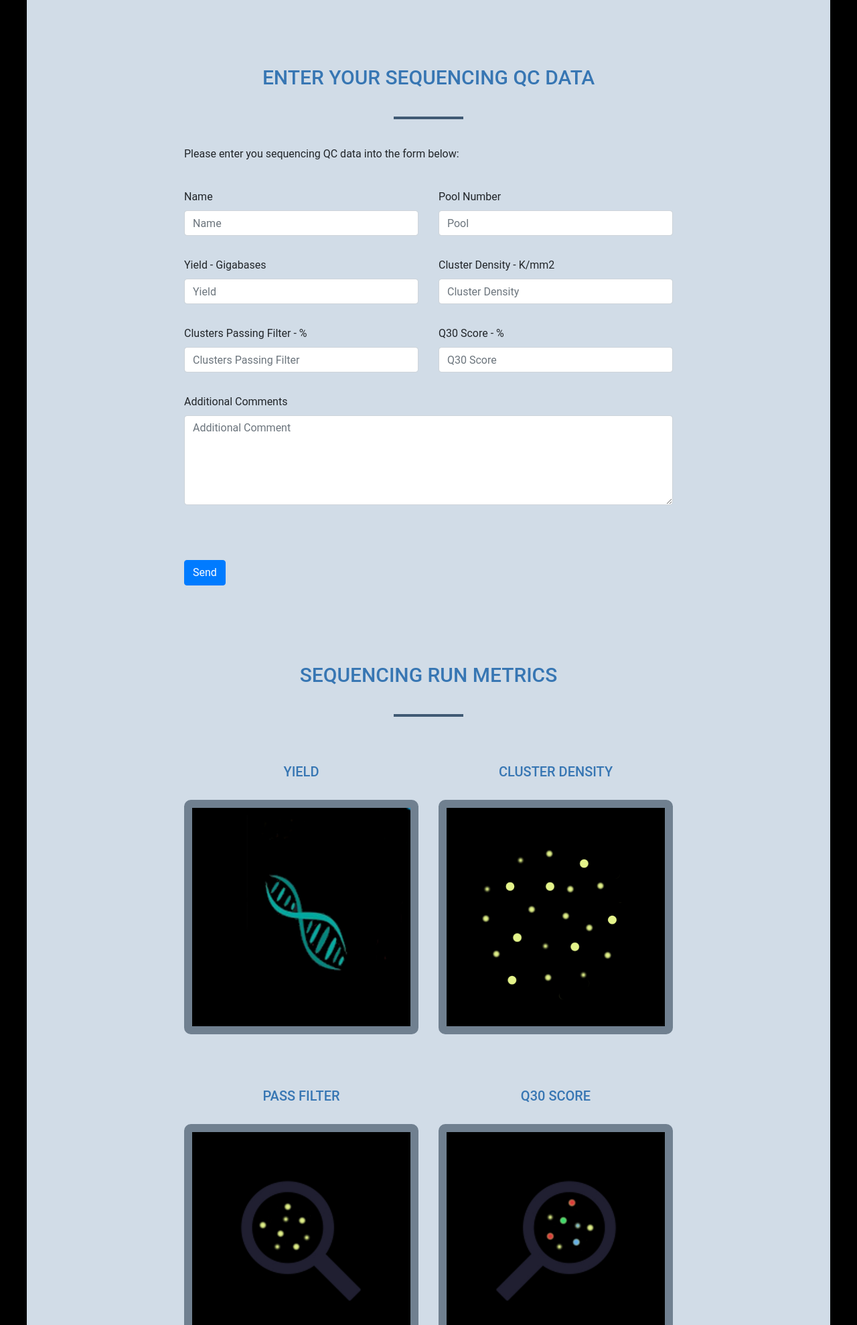
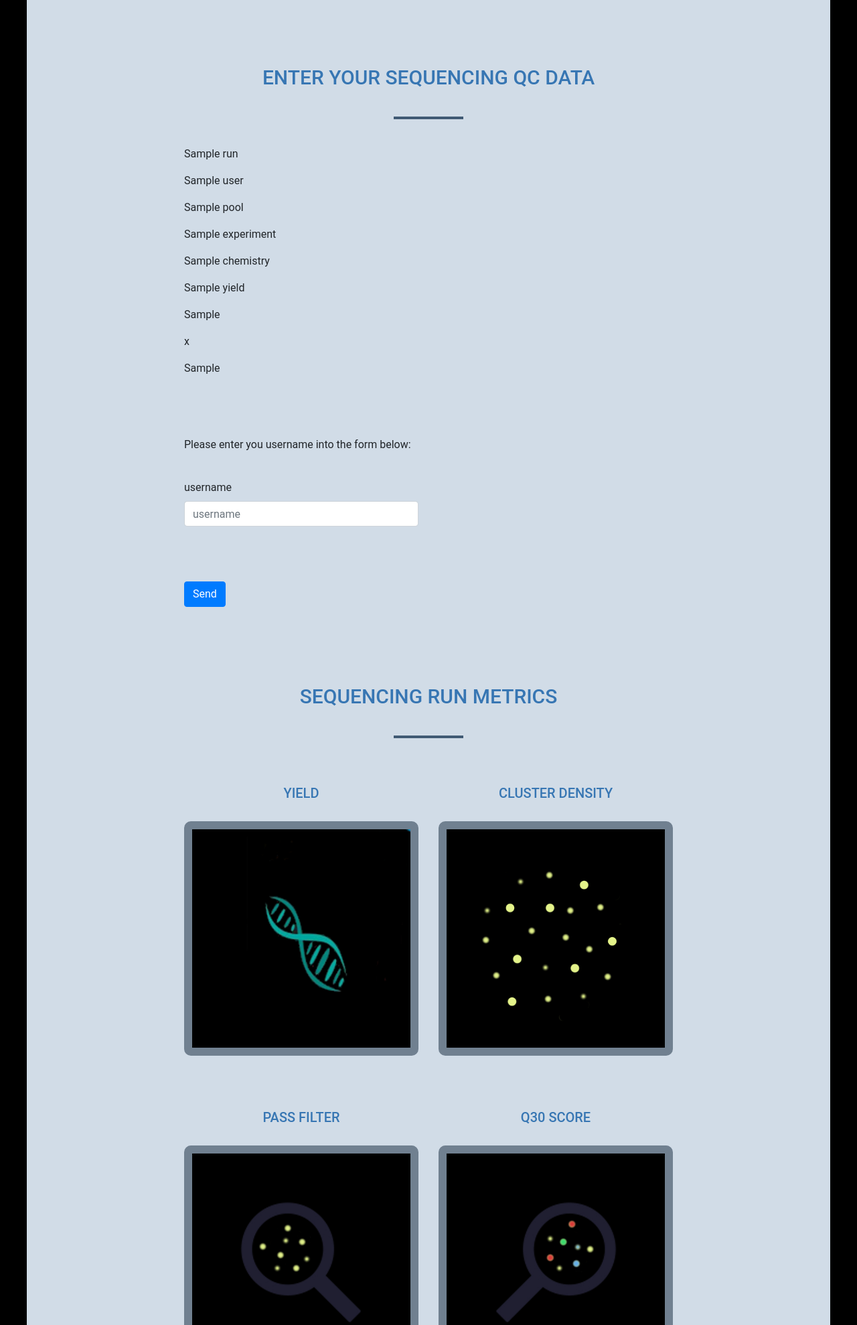
Before and after one commit to TAHJones/qc-metrics-analyser, a Flask app: page / in a window 1280 px wide. Shown: the part 576-2554 px from the top of the page at 67% size. Run offline with Flask 2, Linux system fonts and the light colour scheme; a database or web service that is not in the repository returns one stand-in record (values such as "Sample title"); some libraries are stand-ins or nearby versions.

Commit message:
new index file with username form

```diff
--- a/templates/index.html
+++ b/templates/index.html
@@ -2,8 +2,27 @@
 
     <!--ENTER-SEQUENCING-QC-DATA-->
     <section class="container">
-        <h3>Enter Your Sequencing QC Data</h3>
-        <hr>
+        <div class="row justify-content-center">
+            <div class="col-lg-8 col-md-10">
+
+                <h3>Enter Your Sequencing QC Data</h3>
+                <hr>
+
+                {% for metric in metrics %}
+                    <p>{{ metric.run }}</p>
+                    <p>{{ metric.user }}</p>
+                    <p>{{ metric.pool }}</p>
+                    <p>{{ metric.experiment }}</p>
+                    <p>{{ metric.chemistry }}</p>
+                    <p>{{ metric.yield }}</p>
+                    <p>{{ metric.clusterDensity }}</p>
+                    <p>{{ metric.passFilter }}</p>
+                    <p>{{ metric.q30 }}</p>
+                    <br>
+                {% endfor %}
+
+            </div>
+        </div>
 
         <div class="row justify-content-center">
             <div class="col-lg-8 col-md-10">
@@ -14,44 +33,14 @@
                     {% endfor %}
                 </ul>
                 {% endif %} {% endwith %}
-                <p>Please enter you sequencing QC data into the form below:</p>
+                <p>Please enter you username into the form below:</p>
                 <br>
 
                 <form method="POST">
                     <div class="row">
                         <div class="form-group col-sm-6 floating-label-form-group controls">
-                            <label>Name</label>
-                            <input type="text" class="form-control" placeholder="Name" name="name" id="name" required data-validation-required-message="Please enter your name.">
-                            <p class="help-block text-danger"></p>
-                        </div>
-                        <div class="form-group col-sm-6 floating-label-form-group controls">
-                            <label>Pool Number</label>
-                            <input type="text" class="form-control" placeholder="Pool" name="pool" id="pool" required data-validation-required-message="Please enter pool number.">
-                            <p class="help-block text-danger"></p>
-                        </div>
-                        <div class="form-group col-sm-6 floating-label-form-group controls">
-                            <label>Yield - Gigabases</label>
-                            <input type="number" class="form-control" placeholder="Yield" name="yield" id="yield" required data-validation-required-message="Please enter run yield.">
-                            <p class="help-block text-danger"></p>
-                        </div>
-                        <div class="form-group col-sm-6 floating-label-form-group controls">
-                            <label>Cluster Density - K/mm2</label>
-                            <input type="number" class="form-control" placeholder="Cluster Density" name="clusterDensity" id="clusterDensity" required data-validation-required-message="Please enter cluster density.">
-                            <p class="help-block text-danger"></p>
-                        </div>
-                        <div class="form-group col-sm-6 floating-label-form-group controls">
-                            <label>Clusters Passing Filter - %</label>
-                            <input type="number" class="form-control" placeholder="Clusters Passing Filter" name="passFilter" id="passFilter" required data-validation-required-message="Please enter clusters passing filter.">
-                            <p class="help-block text-danger"></p>
-                        </div>
-                        <div class="form-group col-sm-6 floating-label-form-group controls">
-                            <label>Q30 Score - %</label>
-                            <input type="number" class="form-control" placeholder="Q30 Score" name="q30" id="q30" required data-validation-required-message="Please enter Q30 score.">
-                            <p class="help-block text-danger"></p>
-                        </div>
-                        <div class="form-group col-sm-12 floating-label-form-group controls">
-                            <label>Additional Comments</label>
-                            <textarea rows="5" class="form-control" placeholder="Additional Comment" name="comment" id="comment" required data-validation-required-message="Please enter any addition information."></textarea>
+                            <label>username</label>
+                            <input type="text" class="form-control" placeholder="username" name="username" id="username" required data-validation-required-message="Please enter your username.">
                             <p class="help-block text-danger"></p>
                         </div>
                     </div>
```
